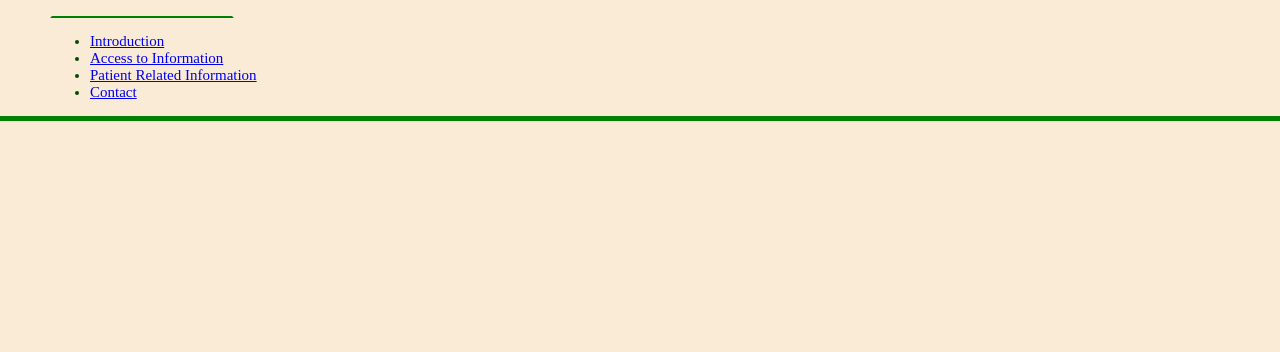
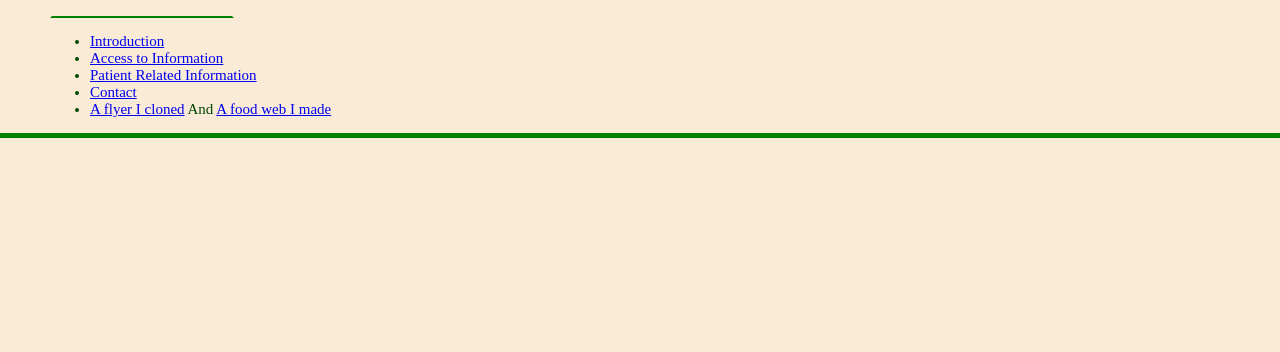
Before and after one commit to MUOJIUBA/project-1, a plain HTML site: page index.html in a window 1280 px wide. Shown: the part 448-800 px from the top of the page. Drawn offline with Linux system fonts and the light colour scheme.

Commit message:
added a food web I just created and added some changes to my pages

```diff
--- a/index.html
+++ b/index.html
@@ -8,6 +8,9 @@
         body{
             background-color: antiquewhite;
             margin: 0%;
+        }
+        a:hover{
+            color: brown;
         }
     </style>
         <script src="./scripts/index.js" defer></script>
@@ -34,6 +37,11 @@
                     <li>
                         <a href="./contact.html">Contact</a>
                     </li>
+                    <li>
+
+                        <a href="flyer.html">A flyer I cloned</a> And
+                        <a href="food.html">A food web I made</a>
+                    </li>
                 </ul>
             </div>
         </div>
```
Also changed, not shown: Contact.html (+0 -1 lines).
